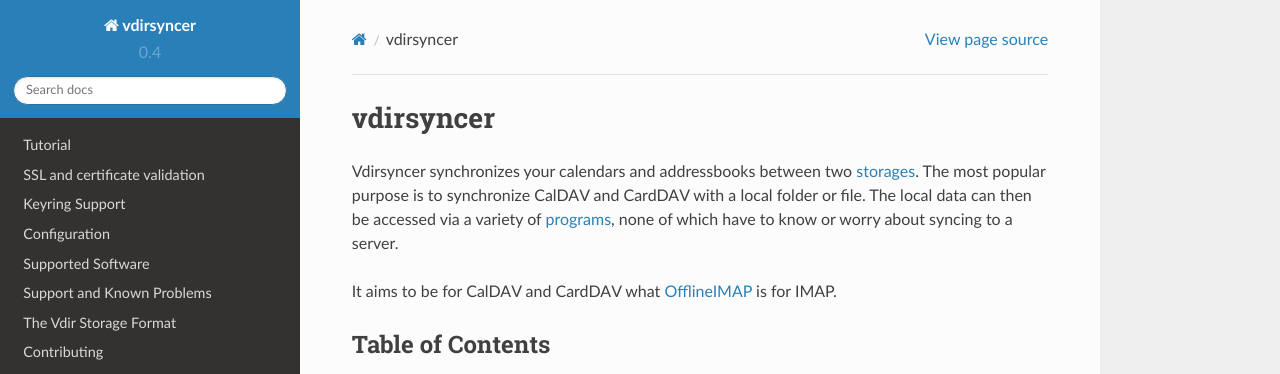
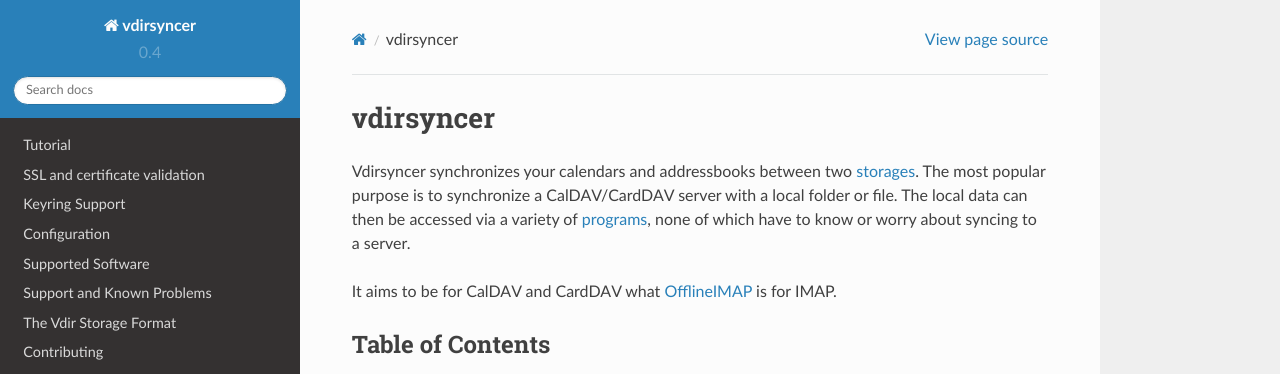
Before and after one commit to pimutils/vdirsyncer, a Sphinx documentation site: the page built from docs/index.rst, in a window 1280 px wide. Shown: the top 374 px of the page. Built offline with Sphinx 7.4.7 and the Read the Docs theme 2.0.0, drawn with Linux system fonts in a browser that asks for light colours.

Commit message:
Small improvement to readme

```diff
--- a/README.rst
+++ b/README.rst
@@ -3,7 +3,7 @@
 ==========
 
 Vdirsyncer synchronizes your calendars and addressbooks between two storages_.
-The most popular purpose is to synchronize CalDAV and CardDAV with a local
+The most popular purpose is to synchronize a CalDAV/CardDAV server with a local
 folder or file. The local data can then be accessed via a variety of programs_,
 none of which have to know or worry about syncing to a server.
 
--- a/docs/index.rst
+++ b/docs/index.rst
@@ -3,10 +3,10 @@
 ==========
 
 Vdirsyncer synchronizes your calendars and addressbooks between two
-:ref:`storages <storages>`. The most popular purpose is to synchronize CalDAV
-and CardDAV with a local folder or file. The local data can then be accessed
-via a variety of :doc:`programs <supported>`, none of which have to know or
-worry about syncing to a server.
+:ref:`storages <storages>`. The most popular purpose is to synchronize a
+CalDAV/CardDAV server with a local folder or file. The local data can then be
+accessed via a variety of :doc:`programs <supported>`, none of which have to
+know or worry about syncing to a server.
 
 It aims to be for CalDAV and CardDAV what `OfflineIMAP
 <http://offlineimap.org/>`_ is for IMAP.
```
